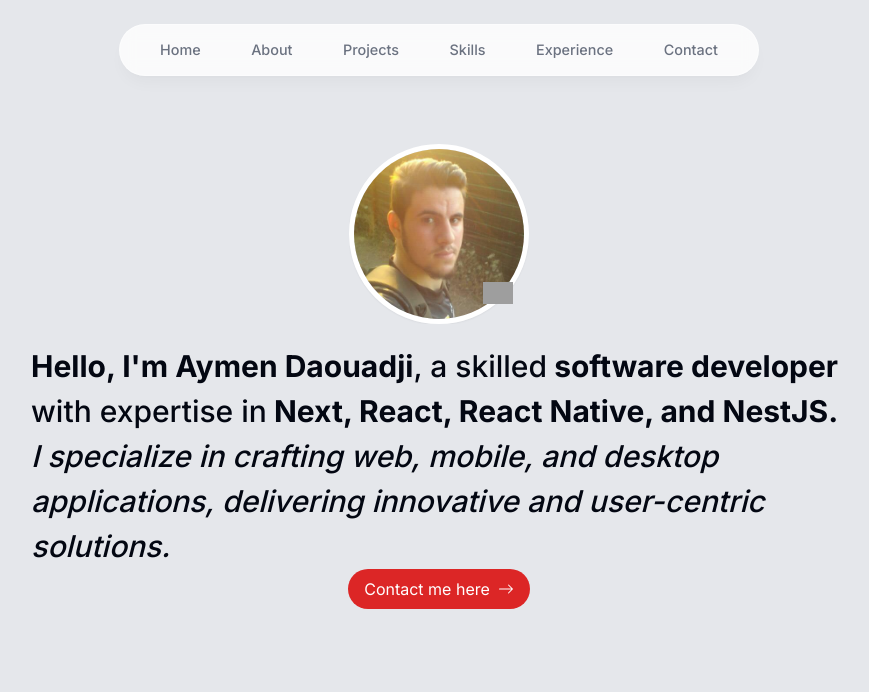
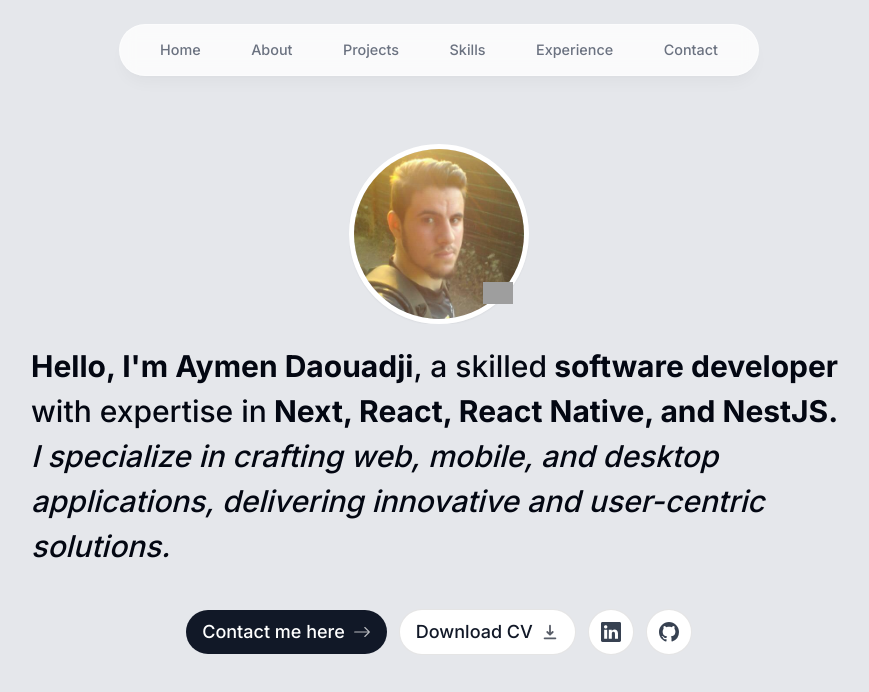
Before and after one commit to AymenKnight/portfolio, a Next.js app: page / in a window 1280 px wide. Shown: the top 692 px of the page, without its empty margins (201-1070 px from the left). Built offline with nearby package versions, Linux system fonts and the light colour scheme; grey boxes are pictures that could not be loaded.

Commit message:
✅ Update ControlsSection comp

```diff
--- a/src/components/controls_section/ControlsSection.tsx
+++ b/src/components/controls_section/ControlsSection.tsx
@@ -1,20 +1,50 @@
 'use client';
 
 import TextButton from '../buttons/text_button';
-import { BsArrowRight } from 'react-icons/bs';
+import { BsArrowRight, BsLinkedin, BsGithub } from 'react-icons/bs';
+import { HiDownload } from 'react-icons/hi';
 import { useRouter } from 'next/navigation';
+import { motion } from 'framer-motion';
+
 interface ControlsSectionProps {}
 export default function ControlsSection({}: ControlsSectionProps) {
   const router = useRouter();
+
   return (
-    <div className="controls-section">
+    <motion.div
+      className="flex flex-col sm:flex-row items-center  flex-grow p-10 gap-3 text-lg font-medium"
+      initial={{ opacity: 0, y: 100 }}
+      animate={{ opacity: 1, y: 0 }}
+      transition={{ delay: 0.2 }}
+    >
       <TextButton
-        className="bg-red-600"
+        className=" group bg-gray-900 hover:bg-gray-950 hover:scale-110 focus:scale-110 active:scale-105  text-white "
         text="Contact me here"
         onClick={() => router.push('#contact')}
       >
-        <BsArrowRight />
+        <BsArrowRight className=" opacity-70  group-hover:translate-x-1 transition " />
       </TextButton>
-    </div>
+      <a href="/cv.pdf" download={true}>
+        <TextButton
+          className="group bg-white  hover:scale-110 focus:scale-110 active:scale-105  text-gray-900 border border-black/10"
+          text="Download CV"
+        >
+          <HiDownload className=" opacity-70  group-hover:translate-x-1 transition " />
+        </TextButton>
+      </a>
+      <a
+        href="https://www.linkedin.com/in/aymen-daouadji-64b684173/"
+        target="_blank"
+      >
+        <TextButton className="bg-white  p-3 text-gray-700 hover:text-gray-900 focus:text-gray-900 active:text-gray-900 hover:scale-110 focus:scale-110 active:scale-105 border border-black/10 ">
+          <BsLinkedin className="w-5 h-5" />
+        </TextButton>
+      </a>
+      <a href="https://github.com/daouadji506" target="_blank">
+        <TextButton className="bg-white  p-3 text-gray-700 hover:text-gray-900 focus:text-gray-900 active:text-gray-900 text-[1.25rem] hover:scale-110 focus:scale-110 active:scale-105 border border-black/10 ">
+          <BsGithub className="w-5 h-5" />
+        </TextButton>
+      </a>
+    </motion.div>
   );
 }
```
